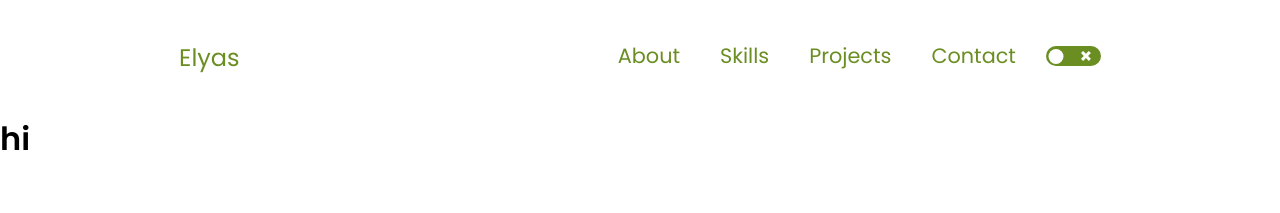
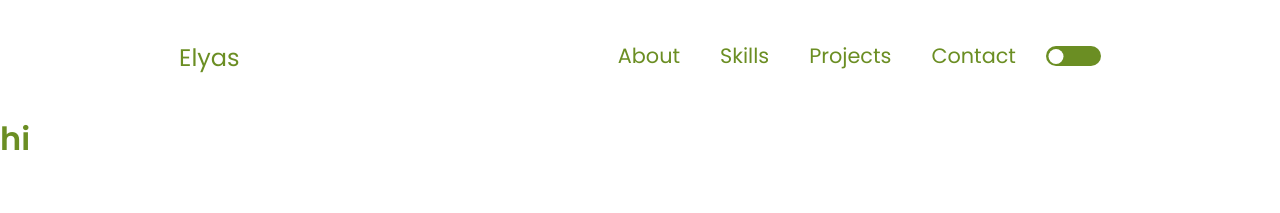
Before and after one commit to ElyasShamal/Portfolio, a React (Create React App) app: page /About in a window 1280 px wide. Shown: the top 213 px of the page. Built offline with nearby package versions, Linux system fonts and the light colour scheme.

Commit message:
move switch to seperate faile

```diff
--- a/src/App.css
+++ b/src/App.css
@@ -19,6 +19,7 @@ html {
   flex-direction: row;
   justify-content: space-around;
   padding: 40px 0px;
+  width: 100%;
 }
 .logo {
   font-size: 1.5rem;
@@ -55,10 +56,18 @@ html {
   display: none;
 }
 
+.switch-list {
+  margin-top: 6px;
+  padding-left: 10px;
+  list-style-type: none;
+}
+
 .light {
-  background-color: #fff;
+  background-color: white;
+  color: olivedrab;
 }
 
 .dark {
-  background-color: #000;
+  background-color: black;
+  color: olivedrab;
 }
--- a/src/Components/Navbar.js
+++ b/src/Components/Navbar.js
@@ -1,18 +1,9 @@
-import React, { useState, useEffect } from "react";
+import React from "react";
 import { Link } from "react-router-dom";
 import "../App.css";
-import ReactSwitch from "react-switch";
+import Switch from "./Switch";
 
 function Navbar() {
-  const [theme, setTheme] = useState("light");
-
-  useEffect(() => {
-    document.body.className = theme;
-  }, [theme]);
-
-  const toggleTheme = () => {
-    setTheme(theme === "light" ? "dark" : "light");
-  };
   return (
     <nav className="navbar">
       <ul className="menu-lists">
@@ -36,21 +27,8 @@ function Navbar() {
             Contact
           </Link>
         </li>
-        <li
-          style={{ marginTop: "6px", paddingLeft: "10px", listStyle: "none" }}
-        >
-          <ReactSwitch
-            theme={theme}
-            onChange={toggleTheme}
-            checked={theme === "dark"}
-            handleDiameter={15} // Set the handle size
-            offColor="#6b8e23" // Set the color when switched off (red)
-            onColor="#6b8e23" // Set the color when switched on (green)
-            offHandleColor="#FFFFFF" // Set the handle color when switched off (white)
-            onHandleColor="#FFFFFF"
-            height={20} // Set the height of the switch
-            width={55}
-          />
+        <li className="switch-list">
+          <Switch />
         </li>
       </ul>
     </nav>
--- /dev/null
+++ b/src/Components/Switch.js
@@ -0,0 +1,31 @@
+import React, { useState, useEffect } from "react";
+import ReactSwitch from "react-switch";
+
+function Switch() {
+  const [theme, setTheme] = useState("light");
+
+  useEffect(() => {
+    document.body.className = theme;
+  }, [theme]);
+
+  const toggleTheme = () => {
+    setTheme(theme === "light" ? "dark" : "light");
+  };
+
+  return (
+    <ReactSwitch
+      theme={theme}
+      onChange={toggleTheme}
+      checked={theme === "dark"}
+      handleDiameter={15} // Set the handle size
+      offColor="#6b8e23" // Set the color when switched off (red)
+      onColor="#6b8e23" // Set the color when switched on (green)
+      offHandleColor="#FFFFFF" // Set the handle color when switched off (white)
+      onHandleColor="#FFFFFF"
+      height={20} // Set the height of the switch
+      width={55}
+      uncheckedIcon
+    />
+  );
+}
+export default Switch;
```
